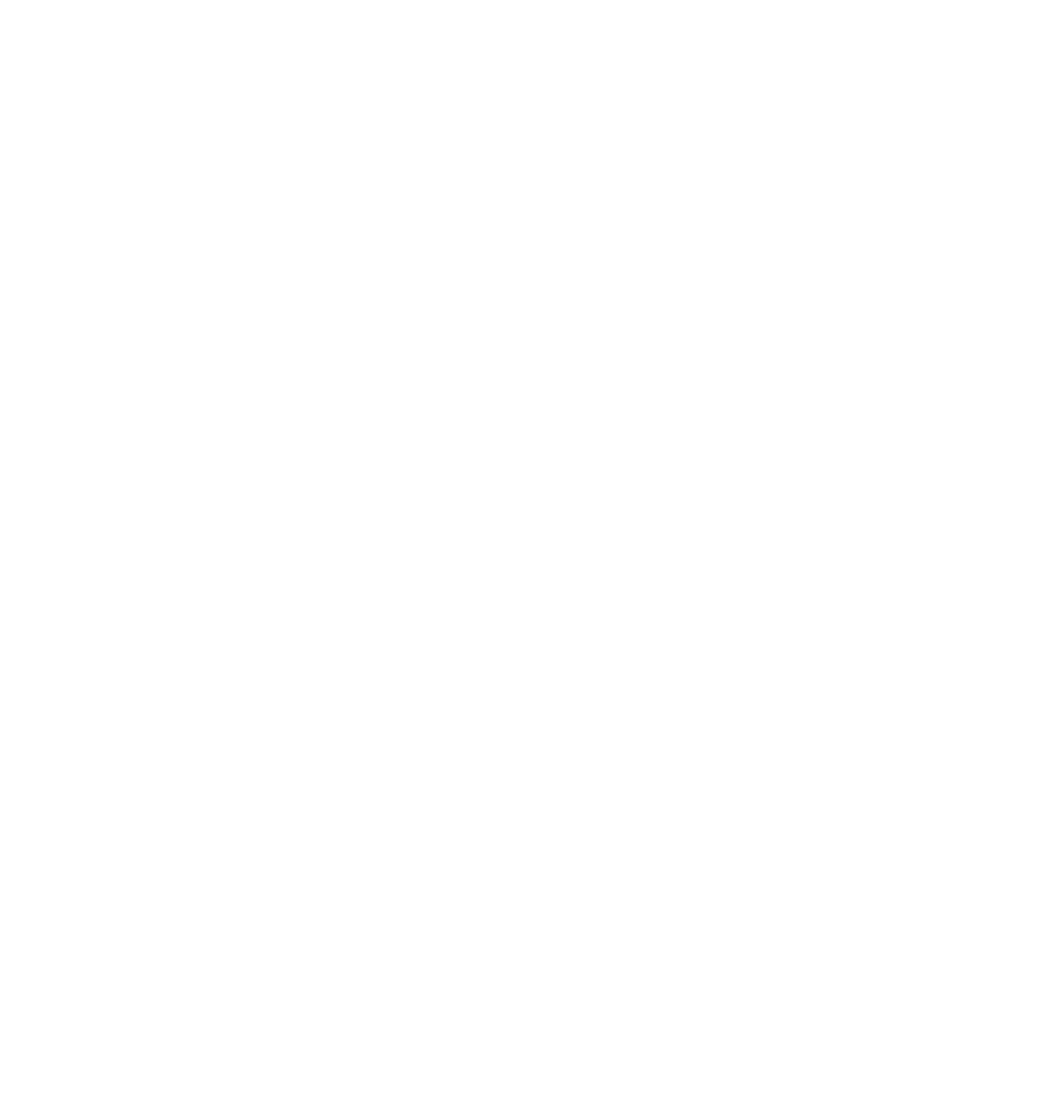
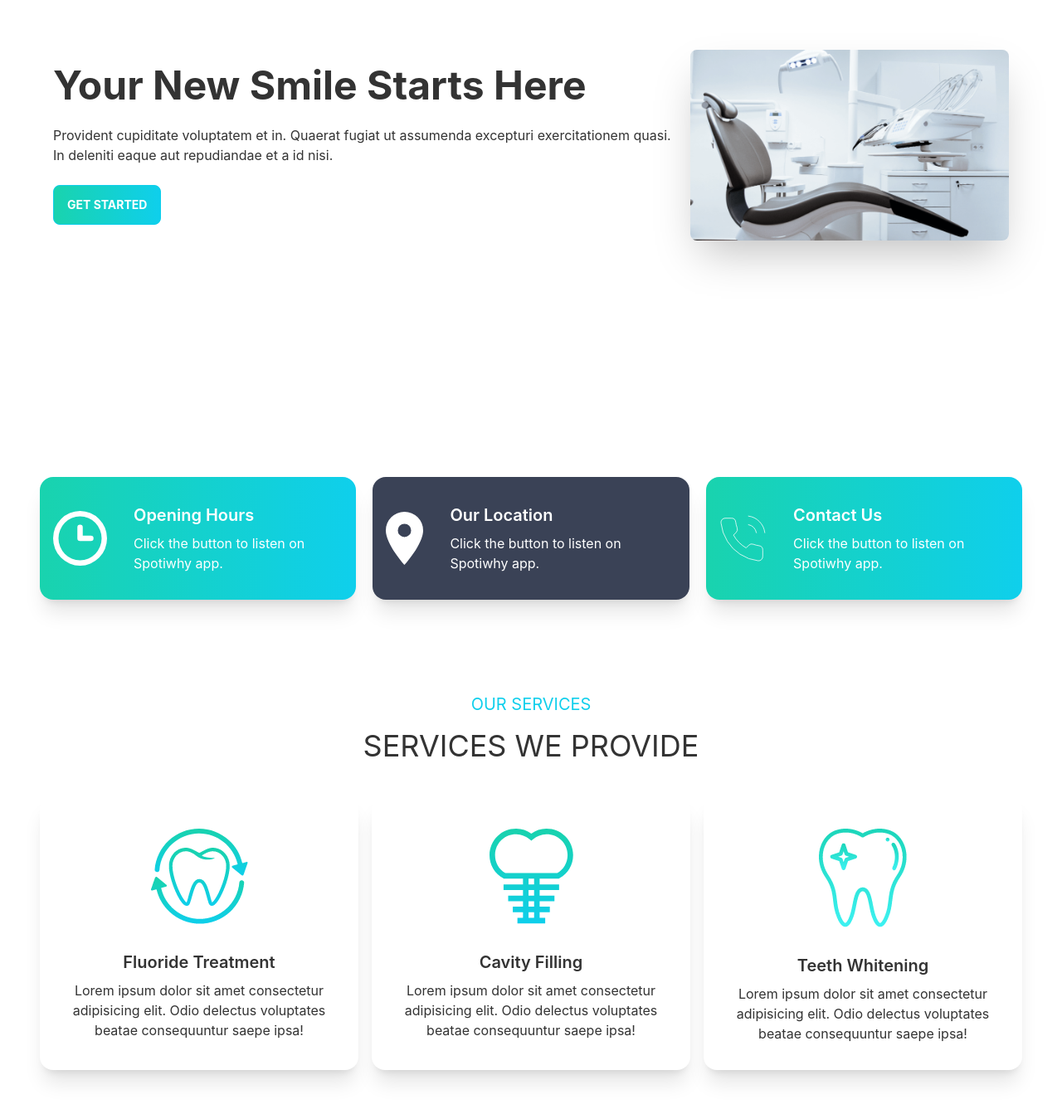
Before and after one commit to AnikKDev/doctors-portal-client, a React (Create React App) app: page / in a window 1280 px wide. Shown: the part 289-1632 px from the top of the page at 83% size. Before the commit the page ends 800 px from the top, so only its background shows below. Built offline with nearby package versions, Linux system fonts and the light colour scheme.

Commit message:
services

```diff
--- /dev/null
+++ b/src/Pages/Home/Home/Banner/Banner.js
@@ -0,0 +1,18 @@
+import React from 'react';
+import chair from '../../../../assets/images/chair.png';
+const Banner = () => {
+    return (
+        <div className="hero min-h-screen px-12">
+            <div className="hero-content flex-col lg:flex-row-reverse">
+                <img src={chair} className="max-w-sm rounded-lg shadow-2xl" alt="" />
+                <div>
+                    <h1 className="text-5xl font-bold">Your New Smile Starts Here</h1>
+                    <p className="py-6">Provident cupiditate voluptatem et in. Quaerat fugiat ut assumenda excepturi exercitationem quasi. In deleniti eaque aut repudiandae et a id nisi.</p>
+                    <button className="btn btn-primary uppercase text-white font-bold bg-gradient-to-r from-secondary to-primary">Get Started</button>
+                </div>
+            </div>
+        </div>
+    );
+};
+
+export default Banner;
--- a/src/Pages/Home/Home/Home.js
+++ b/src/Pages/Home/Home/Home.js
@@ -1,9 +1,13 @@
 import React from 'react';
-
+import Banner from './Banner/Banner';
+import Info from './Info/Info';
+import Services from './Services/Services';
 const Home = () => {
     return (
         <div>
-            <h2>This is Home</h2>
+            <Banner></Banner>
+            <Info></Info>
+            <Services></Services>
         </div>
     );
 };
--- /dev/null
+++ b/src/Pages/Home/Home/Info/Info.js
@@ -0,0 +1,18 @@
+import React from 'react';
+import InfoCard from './InfoCard';
+import clock from '../../../../assets/icons/clock.svg';
+import marker from '../../../../assets/icons/marker.svg';
+import phone from '../../../../assets/icons/phone.svg';
+
+const Info = () => {
+
+    return (
+        <div className="grid grid-cols-1 lg:grid-cols-3 gap-5 px-12">
+            <InfoCard cardTitle="Opening Hours" bgClass="bg-gradient-to-r from-secondary to-primary" img={clock}></InfoCard>
+            <InfoCard cardTitle="Our Location" bgClass="bg-accent" img={marker}></InfoCard>
+            <InfoCard cardTitle="Contact Us" bgClass="bg-gradient-to-r from-secondary to-primary" img={phone}></InfoCard>
+        </div>
+    );
+};
+
+export default Info;
--- /dev/null
+++ b/src/Pages/Home/Home/Info/InfoCard.js
@@ -0,0 +1,16 @@
+import React from 'react';
+
+const InfoCard = ({ img, cardTitle, bgClass }) => {
+    return (
+        <div class={`card lg:card-side shadow-xl ${bgClass}`}>
+            <figure className="pl-4"><img src={img} alt="Album" /></figure>
+            <div class="card-body text-white ">
+                <h2 class="card-title">{cardTitle}</h2>
+                <p>Click the button to listen on Spotiwhy app.</p>
+
+            </div>
+        </div>
+    );
+};
+
+export default InfoCard;
--- /dev/null
+++ b/src/Pages/Home/Home/Services/Services.js
@@ -0,0 +1,20 @@
+import React from 'react';
+import SingleService from './SingleService/SingleService';
+import fluoride from '../../../../assets/images/fluoride.png'
+import cavity from '../../../../assets/images/cavity.png'
+import whitening from '../../../../assets/images/whitening.png'
+const Services = () => {
+    return (
+        <div className="my-28">
+            <h4 className="text-primary text-xl text-center">OUR SERVICES</h4>
+            <h3 className="text-4xl mb-10 mt-4 uppercase text-center">Services We Provide</h3>
+            <div className="grid grid-cols-1 lg:grid-cols-3 gap-4 px-12">
+                <SingleService title="Fluoride Treatment" img={fluoride}></SingleService>
+                <SingleService title="Cavity Filling" img={cavity}></SingleService>
+                <SingleService title="Teeth Whitening" img={whitening}></SingleService>
+            </div>
+        </div>
+    );
+};
+
+export default Services;
--- /dev/null
+++ b/src/Pages/Home/Home/Services/SingleService/SingleService.js
@@ -0,0 +1,18 @@
+import React from 'react';
+
+const SingleService = ({ title, img }) => {
+    return (
+        <div class="card w-96 bg-base-100 shadow-xl">
+            <figure class="px-10 pt-10">
+                <img src={img} alt="Shoes" class="rounded-xl" />
+            </figure>
+            <div class="card-body items-center text-center">
+                <h2 class="card-title">{title}</h2>
+                <p>Lorem ipsum dolor sit amet consectetur adipisicing elit. Odio delectus voluptates beatae consequuntur saepe ipsa!</p>
+
+            </div>
+        </div>
+    );
+};
+
+export default SingleService;
--- a/tailwind.config.js
+++ b/tailwind.config.js
@@ -9,7 +9,7 @@
         doctorTheme: {
           primary: "#0FCFEC",
           secondary: "#19D3AE",
-          accent: "#37cdbe",
+          accent: "#3A4256",
           neutral: "#3d4451",
           "base-100": "#ffffff",
         },
```
